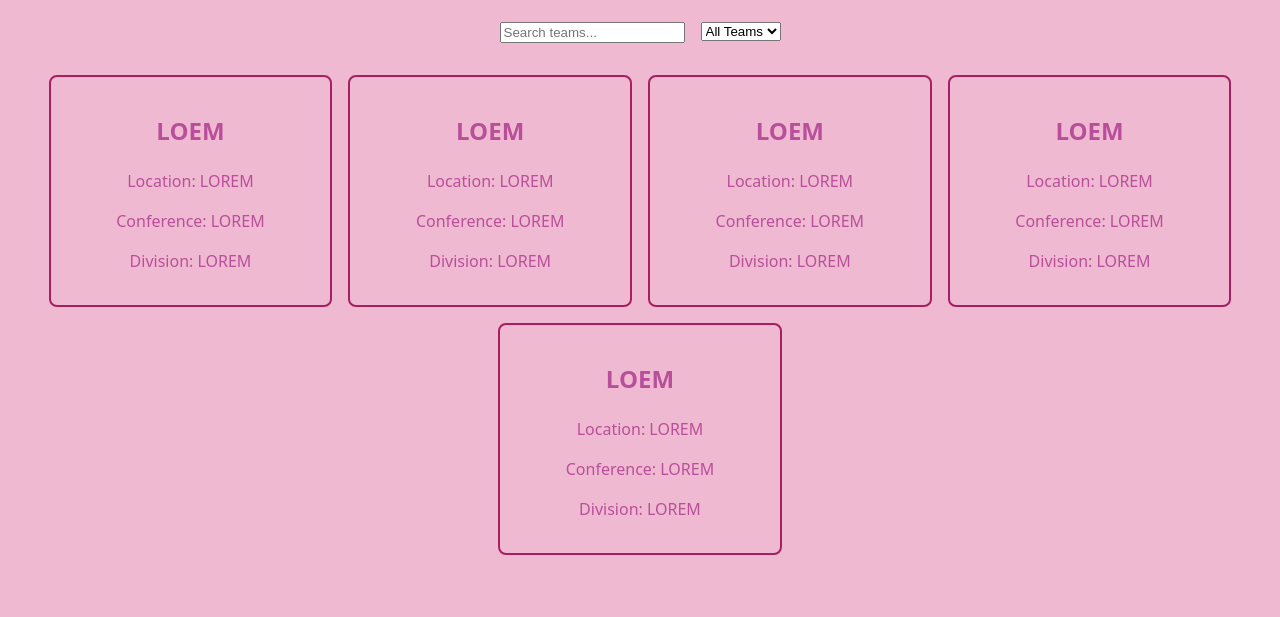
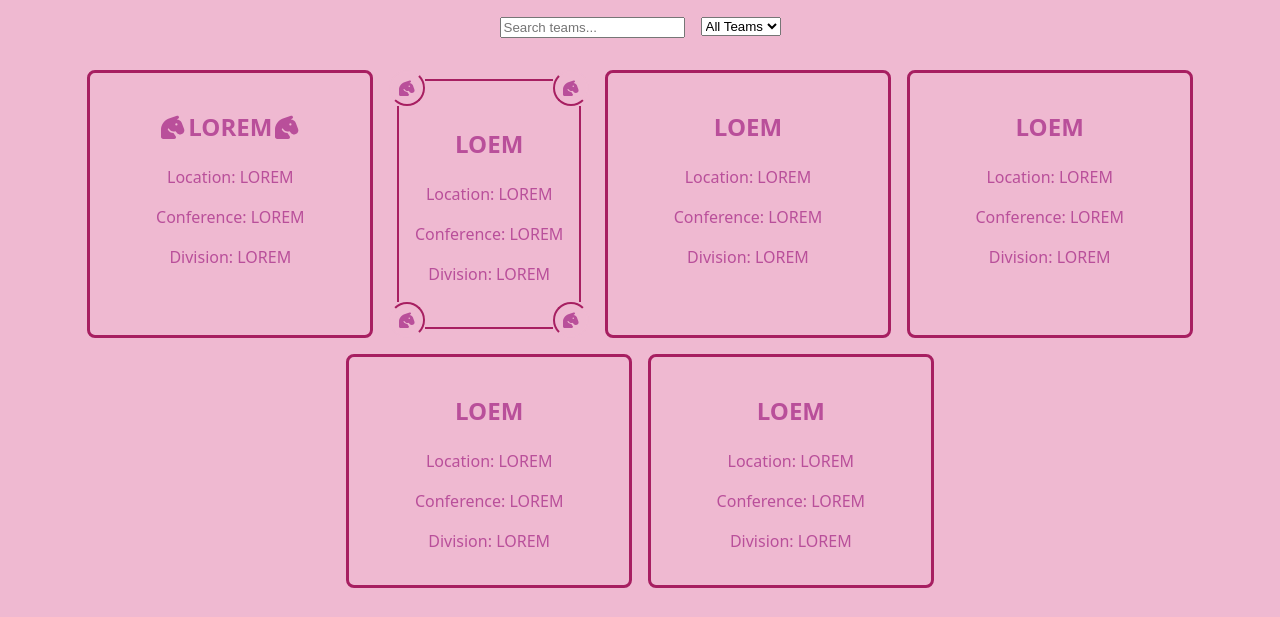
Before and after one commit to axmiye1027/nflfootballproject, a React (Vite) app in the folder frontend/: page / in a window 1280 px wide. Shown: the part 208-825 px from the top of the page. Before the commit the page ends 800 px from the top, so only its background shows below. Built offline with nearby package versions, Linux system fonts and the light colour scheme.

Commit message:
installed fontawesome icons + messed with some format ideas

```diff
--- a/frontend/package.json
+++ b/frontend/package.json
@@ -10,6 +10,11 @@
     "preview": "vite preview"
   },
   "dependencies": {
+    "@fortawesome/fontawesome-svg-core": "^7.1.0",
+    "@fortawesome/free-brands-svg-icons": "^7.1.0",
+    "@fortawesome/free-regular-svg-icons": "^7.1.0",
+    "@fortawesome/free-solid-svg-icons": "^7.1.0",
+    "@fortawesome/react-fontawesome": "^3.1.0",
     "react": "^19.1.1",
     "react-dom": "^19.1.1"
   },
--- a/frontend/src/App.jsx
+++ b/frontend/src/App.jsx
@@ -1,4 +1,4 @@
-// homepage - first page to appear when opened
+// homepage / home button - first page to appear when opened
 
 import { useState } from 'react'
 import './styles/App.css'
--- a/frontend/src/components/TeamInfo.jsx
+++ b/frontend/src/components/TeamInfo.jsx
@@ -1,5 +1,7 @@
 // Displaying basic team information card
 // Will modify later to accept props for dynamic data
+import { FontAwesomeIcon } from '@fortawesome/react-fontawesome'
+import { faHorseHead } from '@fortawesome/free-solid-svg-icons'
 
 function TeamInfo() {
 
@@ -18,8 +20,12 @@ function TeamInfo() {
     const cardStyle = {
         flex: '0 0 calc(23% - 2em)',
         border: 'var(--border)',
+        borderColor: 'var(--outline)',
+        borderWidth: '3px',
         padding: '1em',
         borderRadius: '8px',
+        backgroundColor: 'var(--pink)',
+        color: 'var(--purple)',
     };
 
     // DISPLAY
@@ -27,10 +33,48 @@ function TeamInfo() {
         <div style={cardContainerStyle}>
 
             <div style={cardStyle}>
-                <h2>LOEM</h2>
+                <h2><FontAwesomeIcon icon={faHorseHead} />
+                    <span>LOREM</span>
+                    <FontAwesomeIcon icon={faHorseHead} />
+                </h2>
                 <p>Location: LOREM</p>
                 <p>Conference: LOREM</p>
                 <p>Division: LOREM</p>
+            </div>
+
+            <div style={{ width: '200px', display: 'flex', flexDirection: 'column' }}>
+                <div className="row" style={{ gap: '0em' }}>
+                    <FontAwesomeIcon icon={faHorseHead} style={{ padding: '0.5em', borderRadius: '60px',
+                        border: 'var(--border)',
+                        borderTopColor: 'var(--pink)',
+                        borderLeftColor: 'var(--pink)',}} />
+                    <div style={{ width: '200px', marginTop: '-1em', borderTop: 'var(--border)' }}></div>
+                    <FontAwesomeIcon icon={faHorseHead} style={{ padding: '0.5em', borderRadius: '50%',
+                        border: 'var(--border)',
+                        borderTopColor: 'var(--pink)',
+                        borderRightColor: 'var(--pink)',}} />
+                </div>
+
+                <div style={{ marginLeft: '.5em', marginRight: '.5em',
+                    borderRight: 'var(--border)', borderLeft: 'var(--border)' }}>
+                        <h2>LOEM</h2>
+                <p>Location: LOREM</p>
+                <p>Conference: LOREM</p>
+                <p>Division: LOREM</p>
+
+                </div>
+
+                <div className="row" style={{ gap: '0em' }}>
+                    <FontAwesomeIcon icon={faHorseHead} style={{ padding: '0.5em', borderRadius: '50%',
+                        border: 'var(--border)',
+                        borderBottomColor: 'var(--pink)',
+                        borderLeftColor: 'var(--pink)',}} />
+                    <div style={{ width: '200px', marginBottom: '-1em', borderTop: 'var(--border)' }}></div>
+                    <FontAwesomeIcon icon={faHorseHead} style={{ padding: '0.5em', borderRadius: '50%',
+                        border: 'var(--border)',
+                        borderBottomColor: 'var(--pink)',
+                        borderRightColor: 'var(--pink)',}} />
+                </div>
             </div>
 
             <div style={cardStyle}>
--- /dev/null
+++ b/frontend/src/pages/login.jsx
@@ -0,0 +1 @@
+// Login Popup Page
--- /dev/null
+++ b/frontend/src/pages/summary.jsx
@@ -0,0 +1,2 @@
+// Summary Page - page afer submitting trip plan
+// Not in the navigation buttons
--- /dev/null
+++ b/frontend/src/pages/trip.jsx
@@ -0,0 +1 @@
+// Trip Planning Page / Trip button
--- a/frontend/src/styles/App.css
+++ b/frontend/src/styles/App.css
@@ -3,4 +3,5 @@
   margin: 0 auto;
   text-align: center;
   width: 100%;
+  background: var(--bg-color);
 }
--- a/frontend/src/styles/index.css
+++ b/frontend/src/styles/index.css
@@ -17,9 +17,8 @@
   --pink: #efb9d1;
   --outline: #a71f61;
 
-  color-scheme: light dark;
   color: var(--purple);
-  background-color: var(--pink);
+  --bg-color: var(--pink);
   --border-color: var(--outline);
 
   --border: 2px solid var(--border-color);
@@ -42,6 +41,7 @@ body {
   min-width: 320px;
   min-height: 100vh;
   overflow-x: hidden;
+  background: var(--bg-color);
 }
 
 button {
```
Also changed, not shown: 1 other file (tests, documents, lock files or other folders).
